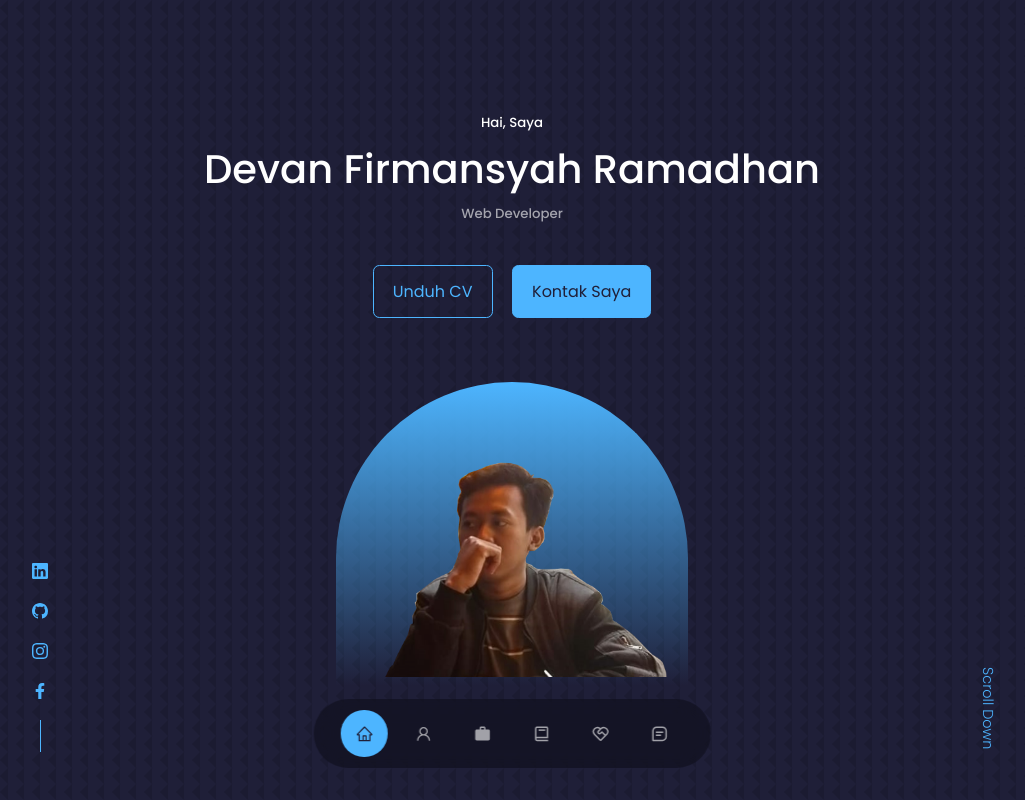
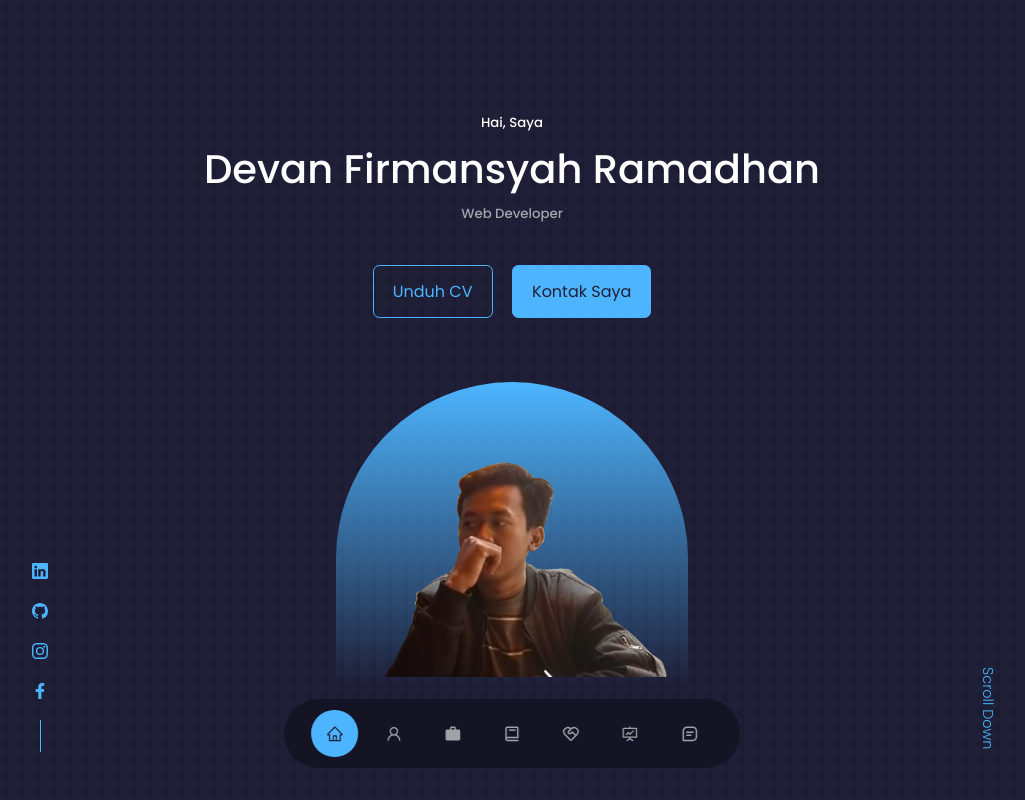
Before and after one commit to githubdev99/portfolio-reactjs, a React (Create React App) app: page / in a window 1280 px wide. Shown: the top 800 px of the page, without its empty margins (128-1153 px from the left). Built offline with nearby package versions, Linux system fonts and the light colour scheme.

Commit message:
[UPDATE] adding nav portfolio

```diff
--- a/src/components/nav/Nav.jsx
+++ b/src/components/nav/Nav.jsx
@@ -1,7 +1,7 @@
 /* eslint-disable jsx-a11y/anchor-is-valid */
 import React, { useState } from 'react'
 import './nav.css'
-import { AiOutlineHome, AiOutlineUser } from 'react-icons/ai'
+import { AiOutlineHome, AiOutlineUser, AiOutlineFundProjectionScreen } from 'react-icons/ai'
 import { BiBook, BiMessageSquareDetail } from 'react-icons/bi'
 import { RiServiceLine } from 'react-icons/ri'
 import { MdOutlineWork } from 'react-icons/md'
@@ -15,6 +15,7 @@
             <a href="#work" onClick={() => setActiveNav('#work')} className={(activeNav === '#work') ? 'active' : ''}><MdOutlineWork /></a>
             <a href="#experience" onClick={() => setActiveNav('#experience')} className={(activeNav === '#experience') ? 'active' : ''}><BiBook /></a>
             <a href="#services" onClick={() => setActiveNav('#services')} className={(activeNav === '#services') ? 'active' : ''}><RiServiceLine /></a>
+            <a href="#portfolio" onClick={() => setActiveNav('#portfolio')} className={(activeNav === '#portfolio') ? 'active' : ''}><AiOutlineFundProjectionScreen /></a>
             <a href="#contact" onClick={() => setActiveNav('#contact')} className={(activeNav === '#contact') ? 'active' : ''}><BiMessageSquareDetail /></a>
         </nav>
     )
```
